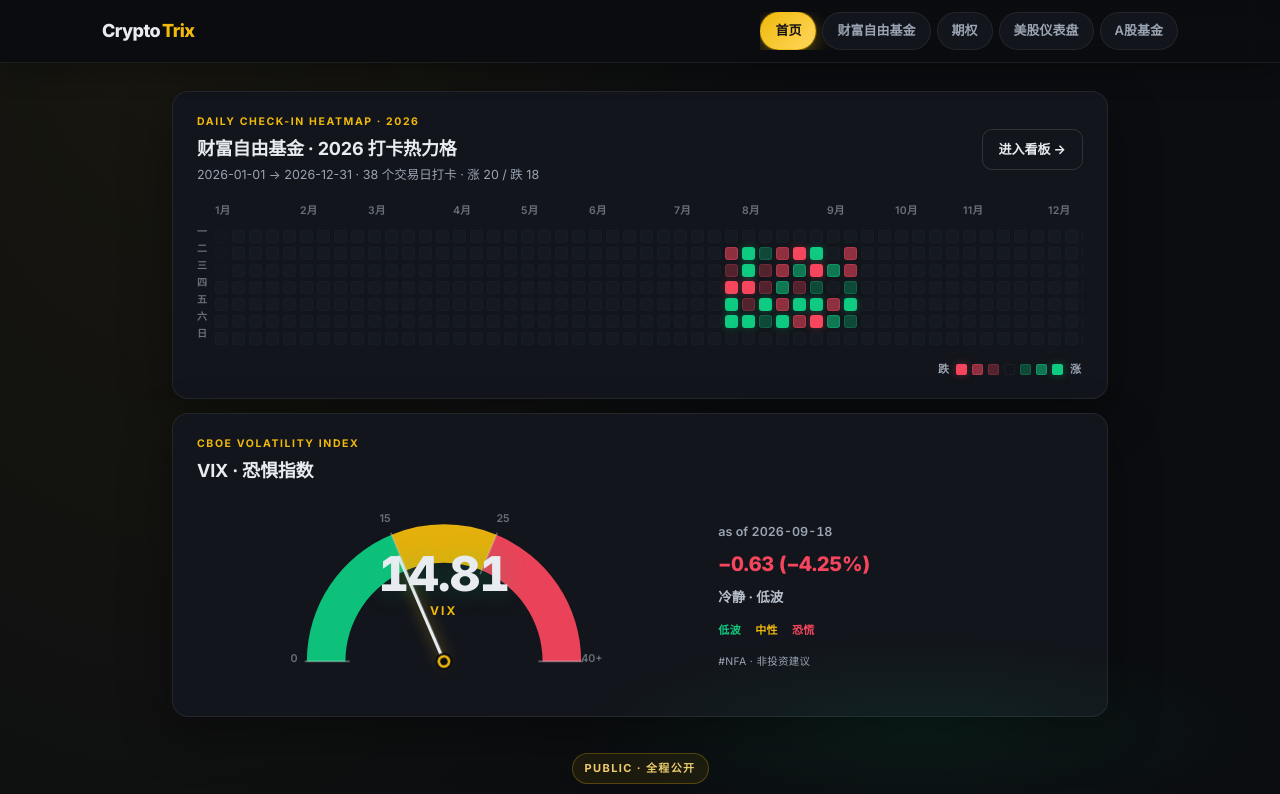
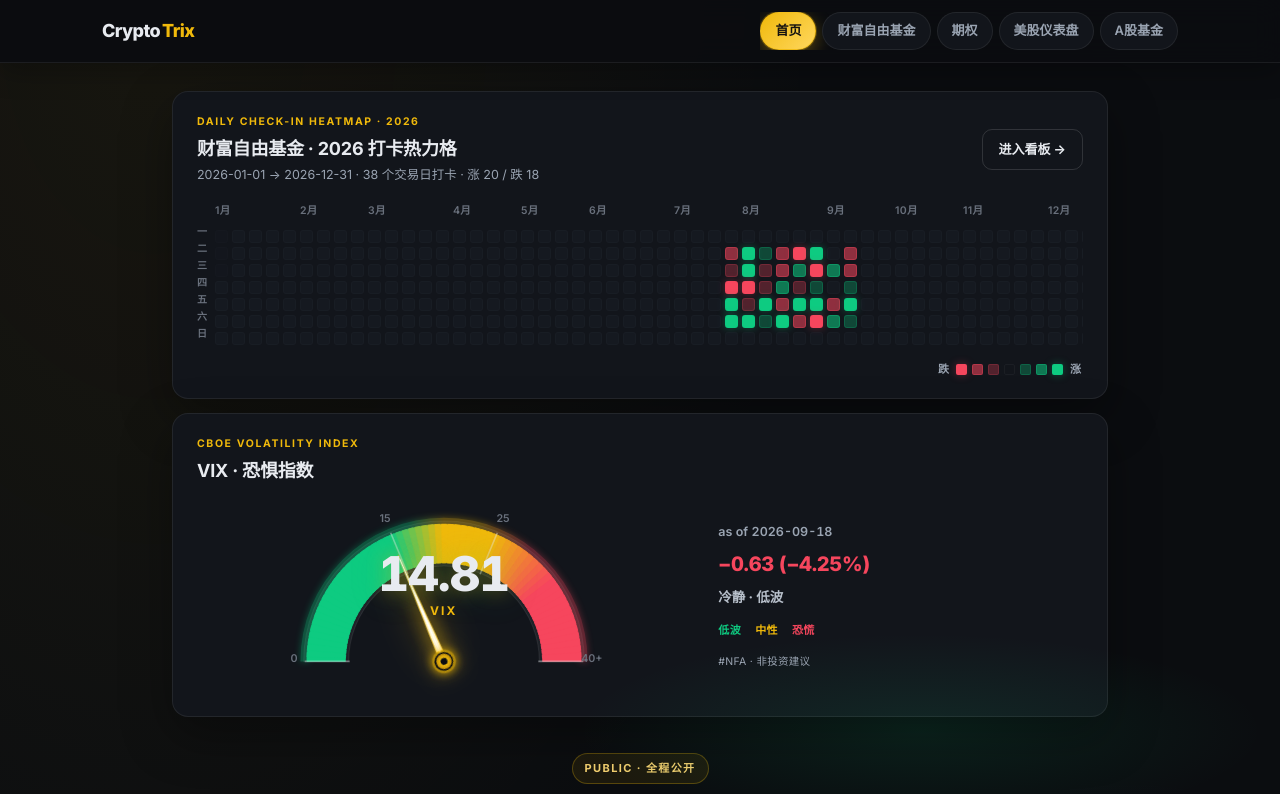
Before and after one commit to garychian/crypto-trix-public, a website built with Vite: page index.html in a window 1280 px wide. Shown: the top 794 px of the page. Built offline with nearby package versions, Linux system fonts and the light colour scheme.

Commit message:
Restyle VIX gauge with gradient band and glowing needle
Flashier half-donut: smooth green→gold→red arc, gold/white
needle with strong glow, stronger overshoot entrance + hub pulse.

```diff
--- a/src/styles/landing.css
+++ b/src/styles/landing.css
@@ -500,7 +500,7 @@
   position: absolute;
   inset: auto -20% -40% 40%;
   height: 70%;
-  background: radial-gradient(ellipse, rgba(14, 203, 129, 0.07) 0%, transparent 65%);
+  background: radial-gradient(ellipse, rgba(14, 203, 129, 0.1) 0%, transparent 65%);
   pointer-events: none;
 }
 
@@ -544,12 +544,38 @@
   overflow: visible;
 }
 
-.vix-arc {
-  opacity: 0.95;
+/* Dark rail behind the active gradient band */
+.vix-rail {
+  fill: rgba(232, 235, 240, 0.06);
+  stroke: rgba(232, 235, 240, 0.08);
+  stroke-width: 1;
+}
+
+/* Soft outer glow band — fades in on enter */
+.vix-glow-band {
+  opacity: 0;
+  transition: opacity 0.9s ease-out;
+}
+
+.vix-band-group.is-lit .vix-glow-band {
+  opacity: 0.35;
+}
+
+.vix-arc-band {
+  opacity: 0;
+  transition: opacity 0.85s ease-out 0.05s;
+}
+
+.vix-band-group.is-lit .vix-arc-band {
+  opacity: 1;
+}
+
+.vix-arc-slice {
+  /* continuous gradient slices; slight overlap handled by adjacent fills */
 }
 
 .vix-tick {
-  stroke: rgba(232, 235, 240, 0.35);
+  stroke: rgba(232, 235, 240, 0.4);
   stroke-width: 1.5;
 }
 
@@ -565,21 +591,44 @@
   will-change: transform;
 }
 
-.vix-needle-line {
-  stroke: #E8EBF0;
-  stroke-width: 3;
+.vix-needle-blade {
+  fill: #FFF6D0;
+  stroke: #F0B90B;
+  stroke-width: 0.6;
+  filter: drop-shadow(0 0 8px rgba(240, 185, 11, 0.85))
+          drop-shadow(0 0 16px rgba(240, 185, 11, 0.45));
+}
+
+.vix-needle-core {
+  stroke: #FFFFFF;
+  stroke-width: 1.4;
   stroke-linecap: round;
-  filter: drop-shadow(0 0 6px rgba(240, 185, 11, 0.55));
+  opacity: 0.9;
+}
+
+.vix-needle-hub-halo {
+  fill: rgba(240, 185, 11, 0.45);
+  opacity: 0.7;
 }
 
 .vix-needle-hub {
-  fill: #F0B90B;
   stroke: #0B0D10;
-  stroke-width: 2;
+  stroke-width: 1.5;
+  filter: drop-shadow(0 0 10px rgba(240, 185, 11, 0.75));
 }
 
 .vix-needle-hub-inner {
   fill: #0B0D10;
+}
+
+/* Soft pulse on hub after needle settles */
+.vix-needle.is-settled .vix-needle-hub-halo {
+  animation: vix-hub-pulse 2.4s ease-in-out infinite;
+}
+
+@keyframes vix-hub-pulse {
+  0%, 100% { opacity: 0.55; }
+  50% { opacity: 0.95; }
 }
 
 .vix-readout {
@@ -600,7 +649,9 @@
   font-variant-numeric: tabular-nums;
   line-height: 1;
   color: var(--text);
-  text-shadow: 0 0 24px rgba(14, 203, 129, 0.25);
+  text-shadow:
+    0 0 18px rgba(240, 185, 11, 0.35),
+    0 0 36px rgba(14, 203, 129, 0.28);
 }
 
 .vix-label {
--- a/src/vix-gauge.js
+++ b/src/vix-gauge.js
@@ -1,11 +1,14 @@
 /**
- * Semicircle VIX fear gauge — thick annular ring (half-donut), needle on view.
+ * Semicircle VIX fear gauge — flashy gradient half-donut, glowing needle.
  */
 const MAX_VIX = 40;
-const SEGMENTS = [
-  { from: 0, to: 15, color: '#0ECB81', label: '低波' },
-  { from: 15, to: 25, color: '#F0B90B', label: '中性' },
-  { from: 25, to: 40, color: '#F6465D', label: '恐慌' },
+const ZONE_STOPS = [
+  { v: 0, color: '#0ECB81' },
+  { v: 15, color: '#0ECB81' },
+  { v: 20, color: '#F0B90B' },
+  { v: 25, color: '#F0B90B' },
+  { v: 32, color: '#F6465D' },
+  { v: 40, color: '#F6465D' },
 ];
 
 // Geometry (shared by SVG build + needle)
@@ -37,7 +40,6 @@ function polar(cx, cy, r, deg) {
 
 /**
  * Closed annular sector path (filled ring slice).
- * In SVG (y-down), clockwise sweep=1 from left(180°)→right(0°) travels along the TOP.
  * Outer: start→end along top (sweep 1); inner: end→start along top (sweep 0).
  */
 function annularSegment(cx, cy, rOuter, rInner, startDeg, endDeg) {
@@ -55,6 +57,39 @@ function annularSegment(cx, cy, rOuter, rInner, startDeg, endDeg) {
   ].join(' ');
 }
 
+function hexToRgb(hex) {
+  const h = hex.replace('#', '');
+  return {
+    r: parseInt(h.slice(0, 2), 16),
+    g: parseInt(h.slice(2, 4), 16),
+    b: parseInt(h.slice(4, 6), 16),
+  };
+}
+
+function lerpColor(a, b, t) {
+  const A = hexToRgb(a);
+  const B = hexToRgb(b);
+  const r = Math.round(A.r + (B.r - A.r) * t);
+  const g = Math.round(A.g + (B.g - A.g) * t);
+  const bl = Math.round(A.b + (B.b - A.b) * t);
+  return `rgb(${r},${g},${bl})`;
+}
+
+/** Smooth color along VIX axis using zone stops. */
+function colorAtValue(v) {
+  const stops = ZONE_STOPS;
+  if (v <= stops[0].v) return stops[0].color;
+  for (let i = 1; i < stops.length; i++) {
+    if (v <= stops[i].v) {
+      const a = stops[i - 1];
+      const b = stops[i];
+      const t = (v - a.v) / (b.v - a.v || 1);
+      return lerpColor(a.color, b.color, t);
+    }
+  }
+  return stops[stops.length - 1].color;
+}
+
 function formatChg(chg, chgPct) {
   const sign = chg > 0 ? '+' : chg < 0 ? '−' : '';
   const abs = Math.abs(chg).toFixed(2);
@@ -69,10 +104,10 @@ function setNeedleAngle(el, valueDeg, cx, cy) {
   el.setAttribute('transform', `rotate(${rot} ${cx} ${cy})`);
 }
 
-function springNeedle(el, fromDeg, toDeg, cx, cy, durationMs = 1400) {
-  // Overshoot ~10% of travel then rebound
+function springNeedle(el, fromDeg, toDeg, cx, cy, durationMs = 1600) {
+  // Stronger overshoot (~16% of travel) then rebound — still tasteful
   const travel = toDeg - fromDeg;
-  const overshoot = travel * 0.1;
+  const overshoot = travel * 0.16;
   const peak = toDeg + overshoot;
   const t0 = performance.now();
 
@@ -80,7 +115,7 @@ function springNeedle(el, fromDeg, toDeg, cx, cy, durationMs = 1400) {
     return 1 - Math.pow(1 - t, 3);
   }
   function easeOutBack(t) {
-    const c1 = 1.70158;
+    const c1 = 1.90158;
     const c3 = c1 + 1;
     return 1 + c3 * Math.pow(t - 1, 3) + c1 * Math.pow(t - 1, 2);
   }
@@ -88,16 +123,19 @@ function springNeedle(el, fromDeg, toDeg, cx, cy, durationMs = 1400) {
   function frame(now) {
     const t = Math.min(1, (now - t0) / durationMs);
     let deg;
-    if (t < 0.72) {
-      const u = easeOutCubic(t / 0.72);
+    if (t < 0.68) {
+      const u = easeOutCubic(t / 0.68);
       deg = fromDeg + (peak - fromDeg) * u;
     } else {
-      const u = Math.min(1, Math.max(0, easeOutBack((t - 0.72) / 0.28)));
+      const u = Math.min(1, Math.max(0, easeOutBack((t - 0.68) / 0.32)));
       deg = peak + (toDeg - peak) * u;
     }
     setNeedleAngle(el, deg, cx, cy);
     if (t < 1) requestAnimationFrame(frame);
-    else setNeedleAngle(el, toDeg, cx, cy);
+    else {
+      setNeedleAngle(el, toDeg, cx, cy);
+      el.classList.add('is-settled');
+    }
   }
   requestAnimationFrame(frame);
 }
@@ -107,13 +145,81 @@ function buildGaugeSVG() {
   const cy = CY;
   const rO = R_OUTER;
   const rI = R_INNER;
+  const rMid = (rO + rI) / 2;
+  const uid = 'vixg';
 
-  const arcs = SEGMENTS.map((seg) => {
-    const start = valueToDeg(seg.from);
-    const end = valueToDeg(seg.to);
+  // Dark rail (inner track) behind the active band
+  const rail = annularSegment(cx, cy, rO + 3, rI - 3, 180, 0);
+
+  // Smooth gradient band: many thin annular slices with tiny overlap (no seams)
+  const SLICES = 64;
+  const slices = [];
+  const overlap = MAX_VIX / SLICES * 0.35;
+  for (let i = 0; i < SLICES; i++) {
+    const v0 = Math.max(0, (i / SLICES) * MAX_VIX - (i === 0 ? 0 : overlap));
+    const v1 = Math.min(MAX_VIX, ((i + 1) / SLICES) * MAX_VIX + (i === SLICES - 1 ? 0 : overlap));
+    const start = valueToDeg(v0);
+    const end = valueToDeg(v1);
+    const color = colorAtValue(((i + 0.5) / SLICES) * MAX_VIX);
     const d = annularSegment(cx, cy, rO, rI, start, end);
-    return `<path class="vix-arc" d="${d}" fill="${seg.color}" stroke="none" />`;
-  }).join('');
+    slices.push(
+      `<path class="vix-arc-slice" d="${d}" fill="${color}" stroke="${color}" stroke-width="0.6" stroke-linejoin="round" />`
+    );
+  }
+
+  // Soft outer glow layer (slightly larger, low opacity duplicate)
+  const glowBand = annularSegment(cx, cy, rO + 6, rO - 2, 180, 0);
+
+  // Gradient defs for glow + needle
+  const defs = `
+    <defs>
+      <linearGradient id="${uid}-band" x1="0%" y1="0%" x2="100%" y2="0%">
+        <stop offset="0%" stop-color="#0ECB81"/>
+        <stop offset="37.5%" stop-color="#0ECB81"/>
+        <stop offset="50%" stop-color="#F0B90B"/>
+        <stop offset="62.5%" stop-color="#F0B90B"/>
+        <stop offset="80%" stop-color="#F6465D"/>
+        <stop offset="100%" stop-color="#F6465D"/>
+      </linearGradient>
+      <radialGradient id="${uid}-hub" cx="50%" cy="50%" r="50%">
+        <stop offset="0%" stop-color="#FFF6D0"/>
+        <stop offset="45%" stop-color="#F0B90B"/>
+        <stop offset="100%" stop-color="#B8860B"/>
+      </radialGradient>
+      <filter id="${uid}-glow" x="-60%" y="-60%" width="220%" height="220%">
+        <feGaussianBlur in="SourceGraphic" stdDeviation="3.5" result="b"/>
+        <feMerge>
+          <feMergeNode in="b"/>
+          <feMergeNode in="SourceGraphic"/>
+        </feMerge>
+      </filter>
+      <filter id="${uid}-needle" x="-80%" y="-80%" width="260%" height="260%">
+        <feGaussianBlur in="SourceGraphic" stdDeviation="2.8" result="b"/>
+        <feColorMatrix in="b" type="matrix"
+          values="1 0.8 0.2 0 0
+                  0.7 0.6 0.1 0 0
+                  0.2 0.15 0.05 0 0
+                  0 0 0 0.95 0" result="glow"/>
+        <feMerge>
+          <feMergeNode in="glow"/>
+          <feMergeNode in="glow"/>
+          <feMergeNode in="SourceGraphic"/>
+        </feMerge>
+      </filter>
+      <filter id="${uid}-hub-glow" x="-100%" y="-100%" width="300%" height="300%">
+        <feGaussianBlur in="SourceGraphic" stdDeviation="4" result="b"/>
+        <feMerge>
+          <feMergeNode in="b"/>
+          <feMergeNode in="b"/>
+          <feMergeNode in="SourceGraphic"/>
+        </feMerge>
+      </filter>
+      <linearGradient id="${uid}-needle-fill" x1="0%" y1="0%" x2="100%" y2="0%">
+        <stop offset="0%" stop-color="#FFF8E0"/>
+        <stop offset="55%" stop-color="#F0B90B"/>
+        <stop offset="100%" stop-color="#FFE566"/>
+      </linearGradient>
+    </defs>`;
 
   // Tick marks at segment boundaries (radial, across the ring)
   const ticks = [0, 15, 25, 40]
@@ -125,7 +231,7 @@ function buildGaugeSVG() {
     })
     .join('');
 
-  // Labels just outside the outer radius (clear of the center readout)
+  // Labels just outside the outer radius
   const tickLabels = [
     { v: 0, text: '0' },
     { v: 15, text: '15' },
@@ -137,25 +243,45 @@ function buildGaugeSVG() {
       const p = polar(cx, cy, rO + 16, deg);
       let x = p.x;
       let y = p.y;
-      // Keep end labels from escaping the viewBox
-      if (v === 0) { x += 4; y -= 2; }
-      if (v === 40) { x -= 6; y -= 2; }
+      if (v === 0) {
+        x += 4;
+        y -= 2;
+      }
+      if (v === 40) {
+        x -= 6;
+        y -= 2;
+      }
       return `<text x="${x.toFixed(2)}" y="${y.toFixed(2)}" class="vix-tick-label" text-anchor="middle" dominant-baseline="middle">${text}</text>`;
     })
     .join('');
 
-  // Needle: drawn pointing left (180°); rotate clockwise as VIX rises
-  const needleLen = (rO + rI) / 2 - 4;
+  // Needle: sharp tip + glow, drawn pointing left (180°)
+  const tipX = cx - (rMid - 2);
+  const baseX = cx - 10;
   const needle = `
     <g class="vix-needle" transform="rotate(0 ${cx} ${cy})">
-      <line x1="${cx}" y1="${cy}" x2="${cx - needleLen}" y2="${cy}" class="vix-needle-line" />
-      <circle cx="${cx}" cy="${cy}" r="7" class="vix-needle-hub" />
-      <circle cx="${cx}" cy="${cy}" r="3.5" class="vix-needle-hub-inner" />
+      <polygon
+        class="vix-needle-blade"
+        points="${tipX},${cy} ${baseX},${cy - 3.2} ${baseX},${cy + 3.2}"
+        filter="url(#${uid}-needle)"
+      />
+      <line
+        class="vix-needle-core"
+        x1="${cx - 8}" y1="${cy}" x2="${tipX + 4}" y2="${cy}"
+      />
+      <circle cx="${cx}" cy="${cy}" r="11" class="vix-needle-hub-halo" filter="url(#${uid}-hub-glow)" />
+      <circle cx="${cx}" cy="${cy}" r="8" class="vix-needle-hub" fill="url(#${uid}-hub)" />
+      <circle cx="${cx}" cy="${cy}" r="3.2" class="vix-needle-hub-inner" />
     </g>`;
 
   return `
     <svg class="vix-svg" viewBox="-8 -8 ${VIEW_W + 16} ${VIEW_H + 8}" role="img" aria-label="VIX fear gauge">
-      ${arcs}
+      ${defs}
+      <g class="vix-band-group">
+        <path class="vix-rail" d="${rail}" />
+        <path class="vix-glow-band" d="${glowBand}" fill="url(#${uid}-band)" filter="url(#${uid}-glow)" />
+        <g class="vix-arc-band">${slices.join('')}</g>
+      </g>
       ${ticks}
       ${tickLabels}
       ${needle}
@@ -214,6 +340,7 @@ export async function renderVixGauge() {
   `;
 
   const needle = root.querySelector('.vix-needle');
+  const band = root.querySelector('.vix-band-group');
   if (!needle || !Number.isFinite(value)) return;
 
   const cx = CX;
@@ -225,7 +352,8 @@ export async function renderVixGauge() {
   function play() {
     if (played) return;
     played = true;
-    springNeedle(needle, 180, targetDeg, cx, cy);
+    if (band) band.classList.add('is-lit');
+    springNeedle(needle, 180, targetDeg, cx, cy, 1600);
   }
 
   const io = new IntersectionObserver(
```
